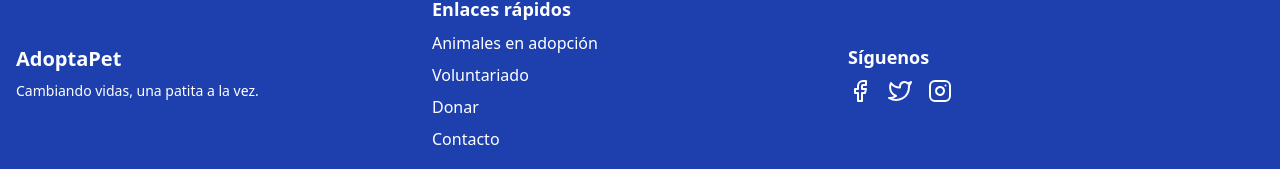
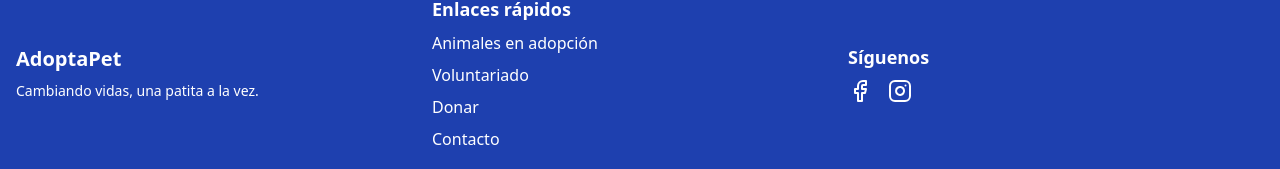
Before and after one commit to Chispa8/Shelter-project, a React (Create React App) app in the folder adopta-pet/: page /donate in a window 1280 px wide. Shown: the part 713-882 px from the top of the page. Built offline with nearby package versions, Linux system fonts and the light colour scheme.

Commit message:
twitter part commented in Footer.js

```diff
--- a/adopta-pet/src/components/Footer.js
+++ b/adopta-pet/src/components/Footer.js
@@ -53,7 +53,7 @@ function Footer() {
                   <path d="M18 2h-3a5 5 0 0 0-5 5v3H7v4h3v8h4v-8h3l1-4h-4V7a1 1 0 0 1 1-1h3z"></path>
                 </svg>
               </a>
-              <a href="#" className="hover:text-blue-300" aria-label="Twitter">
+              {/*  <a href="#" className="hover:text-blue-300" aria-label="Twitter">
                 <svg
                   xmlns="http://www.w3.org/2000/svg"
                   width="24"
@@ -67,7 +67,7 @@ function Footer() {
                 >
                   <path d="M23 3a10.9 10.9 0 0 1-3.14 1.53 4.48 4.48 0 0 0-7.86 3v1A10.66 10.66 0 0 1 3 4s-4 9 5 13a11.64 11.64 0 0 1-7 2c9 5 20 0 20-11.5a4.5 4.5 0 0 0-.08-.83A7.72 7.72 0 0 0 23 3z"></path>
                 </svg>
-              </a>
+              </a> */}
               <a
                 href="#"
                 className="hover:text-blue-300"
```
